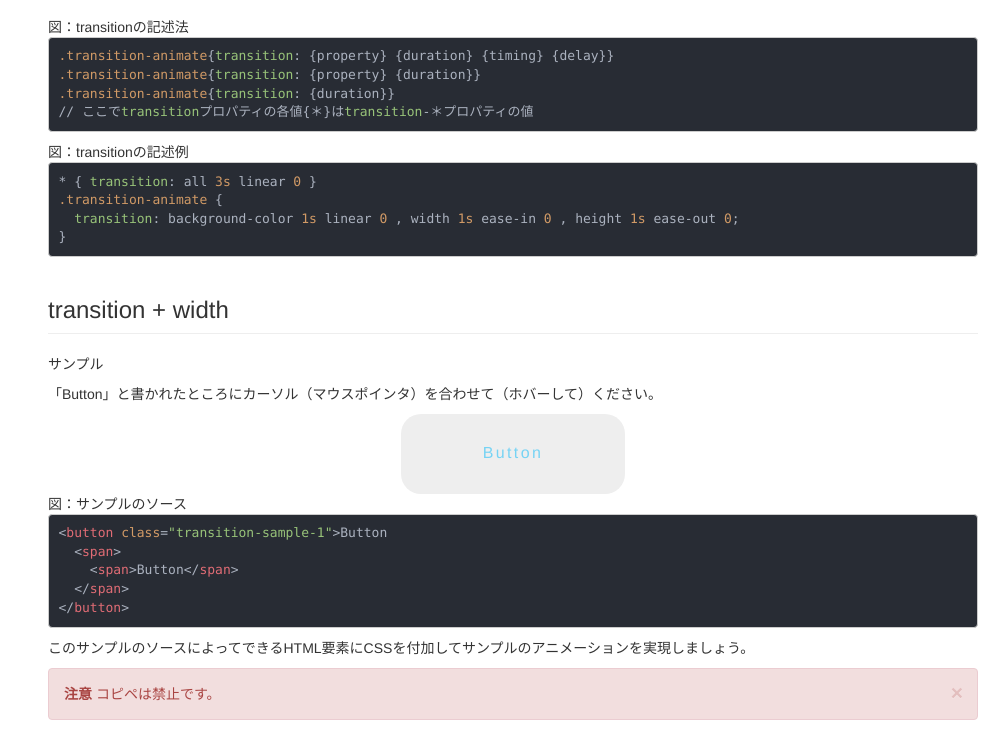
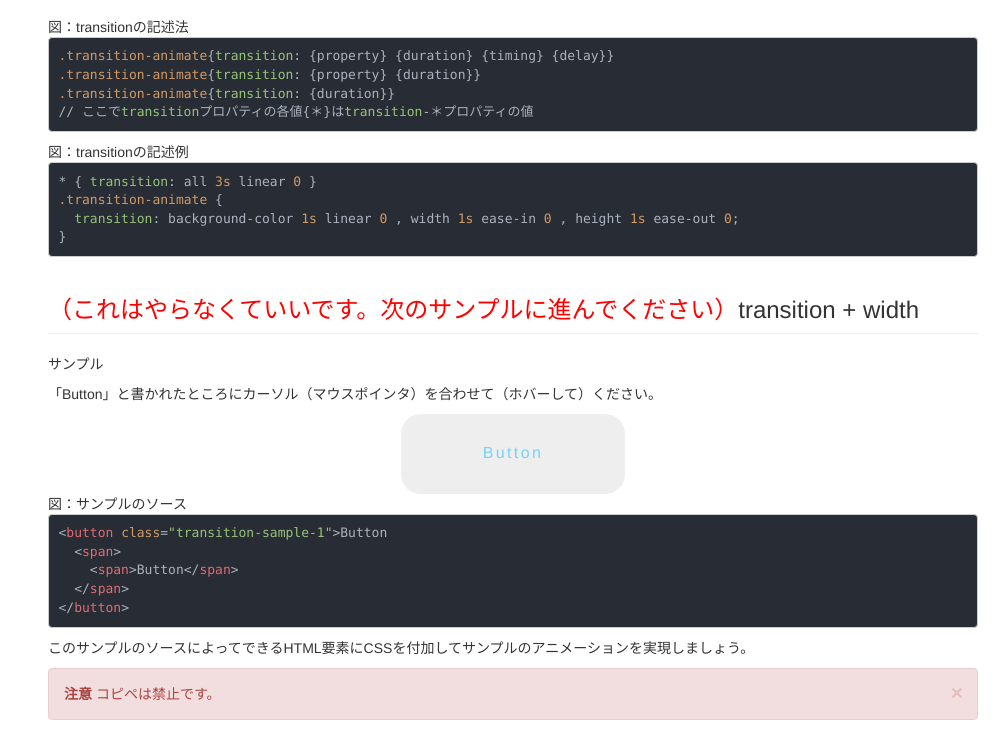
Before and after one commit to eiminsasete/css-animation, a plain HTML site: page docs/index.html in a window 1280 px wide. Shown: the part 1521-2258 px from the top of the page, without its empty margins (287-1280 px from the left). Drawn offline with nearby package versions, Linux system fonts and the light colour scheme; a script that the page names is missing.

Commit message:
Update index.html

```diff
--- a/docs/index.html
+++ b/docs/index.html
@@ -200,7 +200,8 @@ window.onload = function(){
 </figure>
 
 <section>
-    <h3 id="transition-width">transition + width</h3>
+    <h3 id="transition-width"><span style="color:red">（これはやらなくていいです。次のサンプルに進んでください）</span>transition + width</h3>
+
     <p>サンプル</p>
     <p>「Button」と書かれたところにカーソル（マウスポインタ）を合わせて（ホバーして）ください。
     </p>
```
